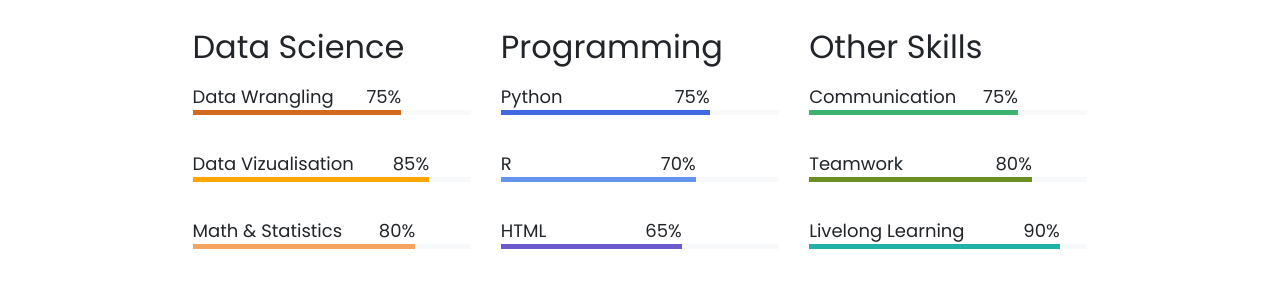
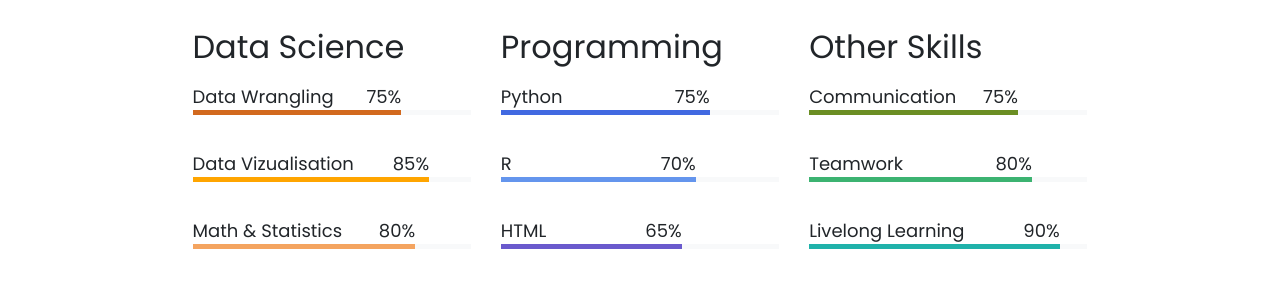
Before and after one commit to SimonLuder/simonluder.github.io, a Jekyll site: the page built from pages/about.md, in a window 1280 px wide. Shown: the part 350-638 px from the top of the page. Built offline with Jekyll 4.4.1, drawn with Linux system fonts in a browser that asks for light colours; nearby versions of some CDN libraries; emoji names are drawn with the system emoji font.

Commit message:
Update other-skills.yml

```diff
--- a/_data/other-skills.yml
+++ b/_data/other-skills.yml
@@ -1,10 +1,10 @@
 - name: Communication
   percentage: 75
-  color: seagreen
+  color: olive
 
 - name: Teamwork
   percentage: 80
-  color: olive
+  color: seagreen
 
 - name: Livelong Learning
   percentage: 90
```
